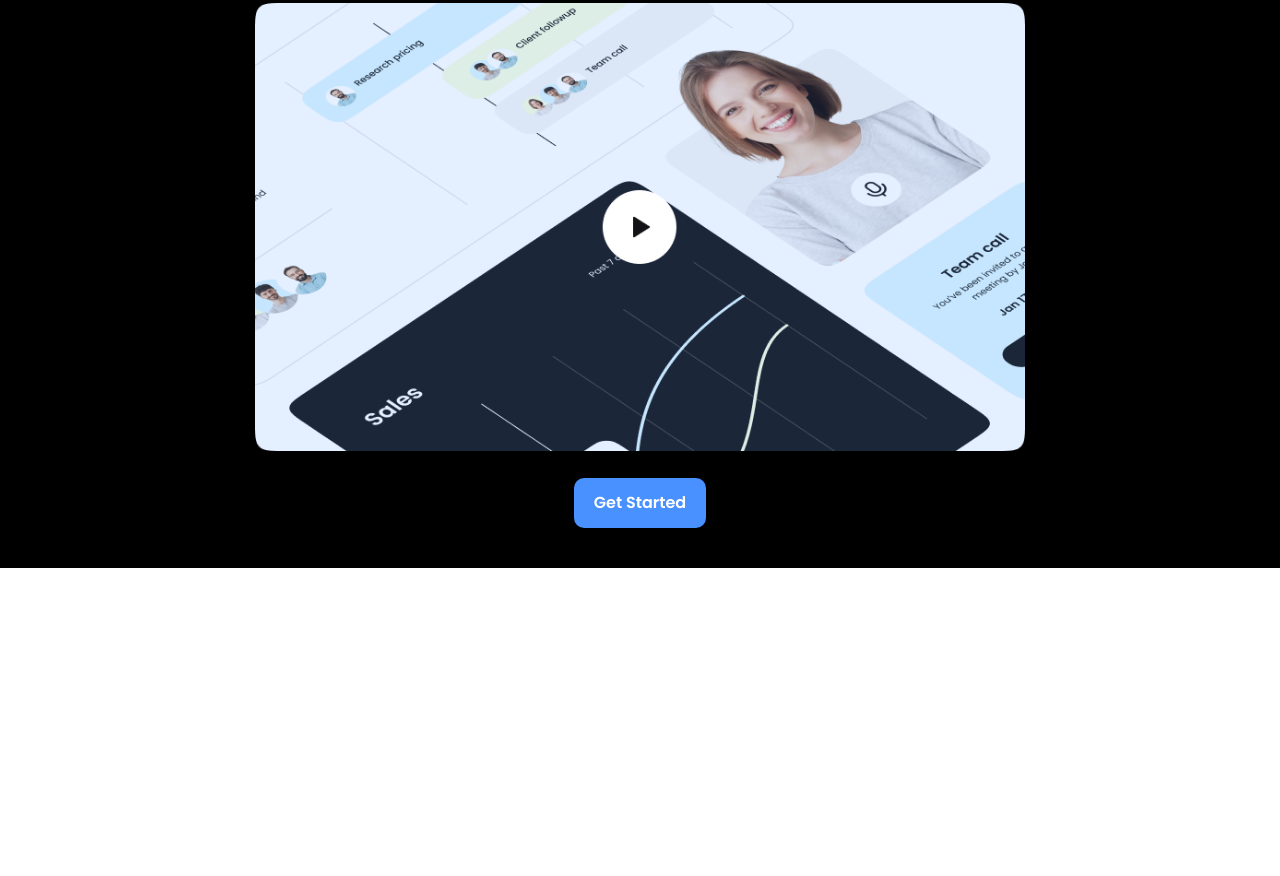
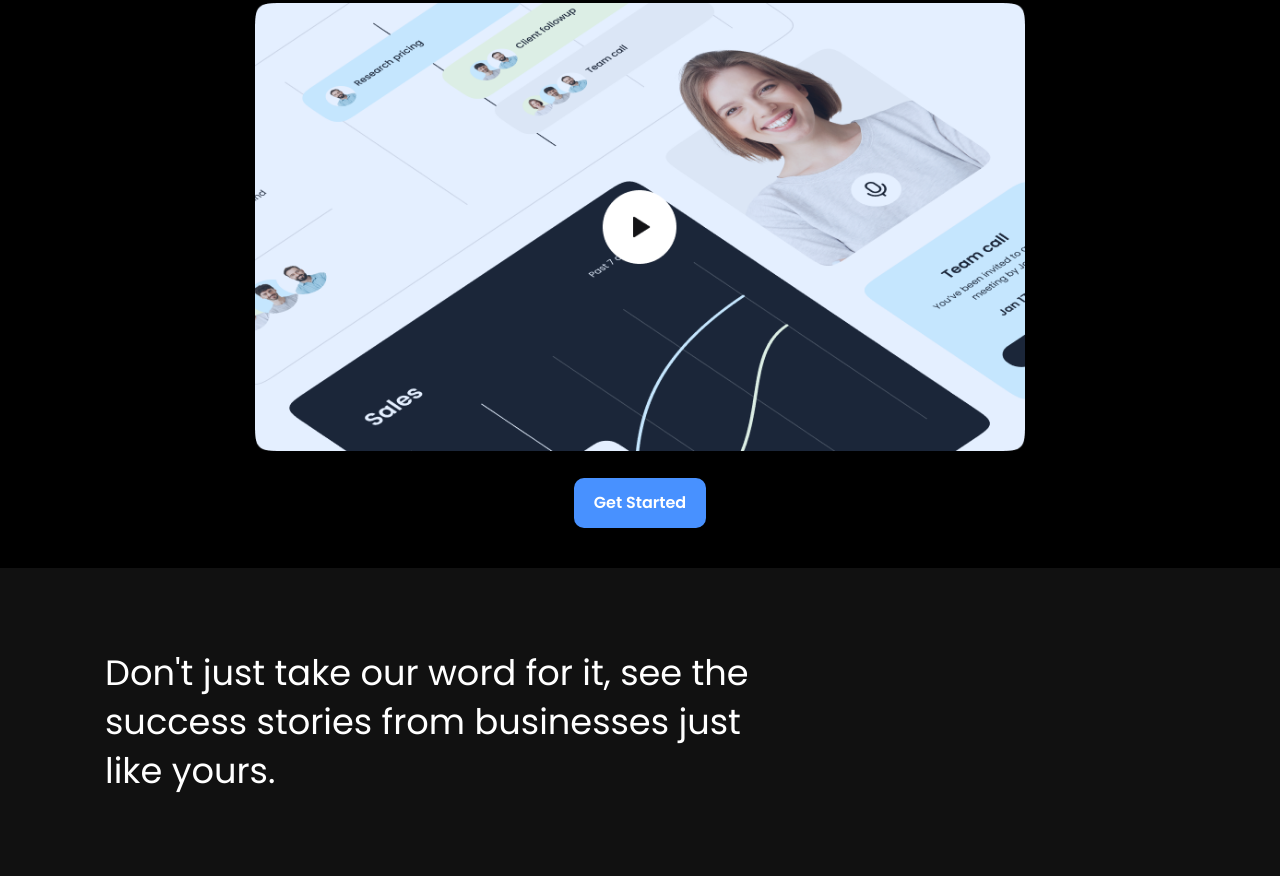
Before and after one commit to soujanyajasmin/saas-website, a plain HTML site: page index.html in a window 1280 px wide. Shown: the part 890-1766 px from the top of the page. Before the commit the page ends 1458 px from the top, so only its background shows below. Drawn offline with Linux system fonts and the light colour scheme.

Commit message:
53:11 - Testimonials Section

```diff
--- a/index.html
+++ b/index.html
@@ -73,6 +73,15 @@
         </div>
       </section>
 
+      <!-- Testimonials -->
+   <section class="testimonials bg-dark">
+    <div class="container">
+     <h3 class="testimonials-heading text-xl">
+        Don't just take our word for it, see the success stories from businesses just like yours.
+     </h3>
+    </div>
+   </section>
+
     <script src="js/main.js"></script>
 </body>
 </html>
--- a/style.css
+++ b/style.css
@@ -100,6 +100,17 @@ img {
 .video .video-preview {
     margin-bottom: 20px;
   }
+
+  /* Testimonials */
+.testimonials {
+    padding: 40px 0;
+}
+
+.testimonials .testimonials-heading {
+    width: 700px;
+    margin-bottom: 40px;
+}
+
 
 /* Utilities Classes */
 .container {
```
